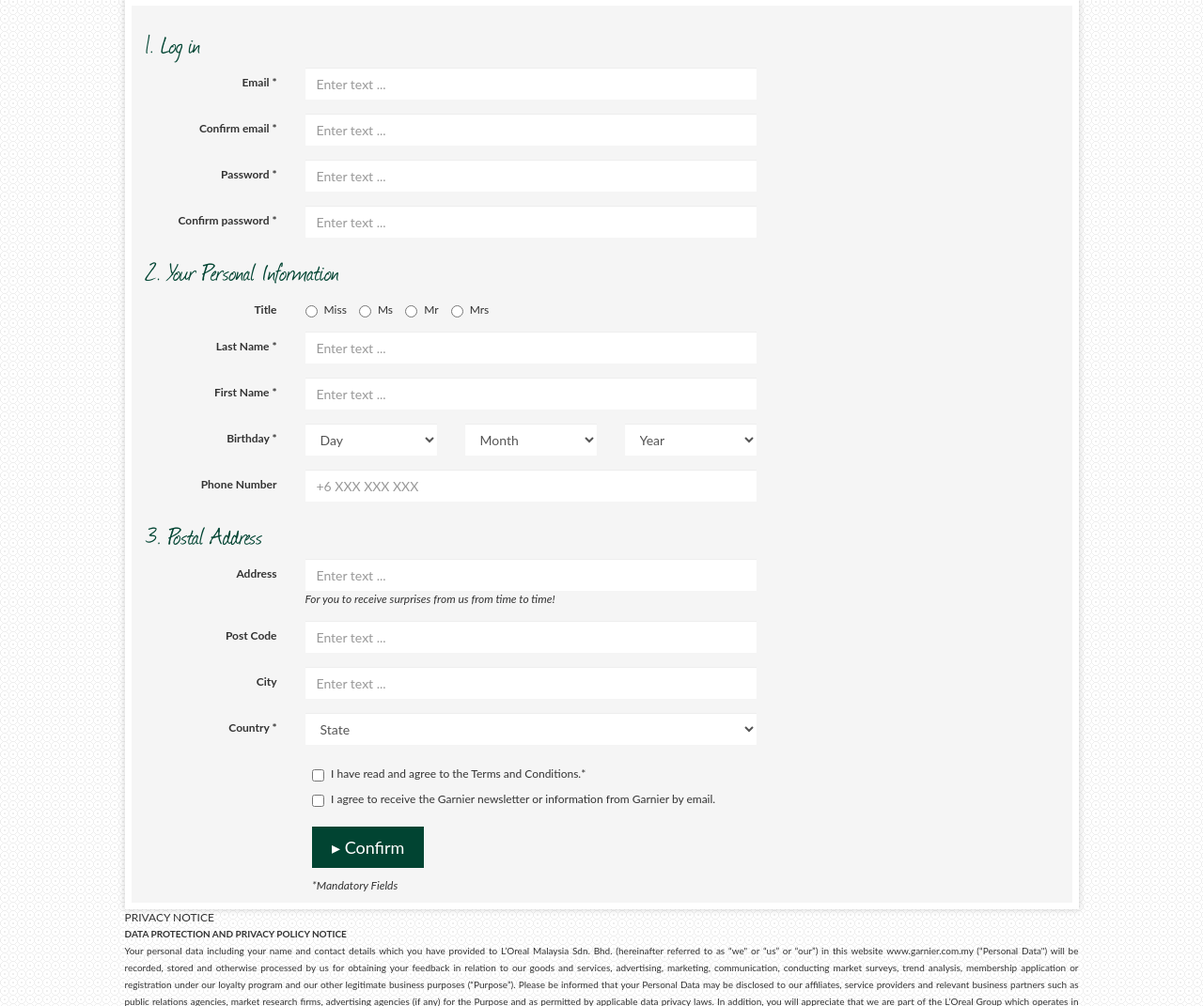
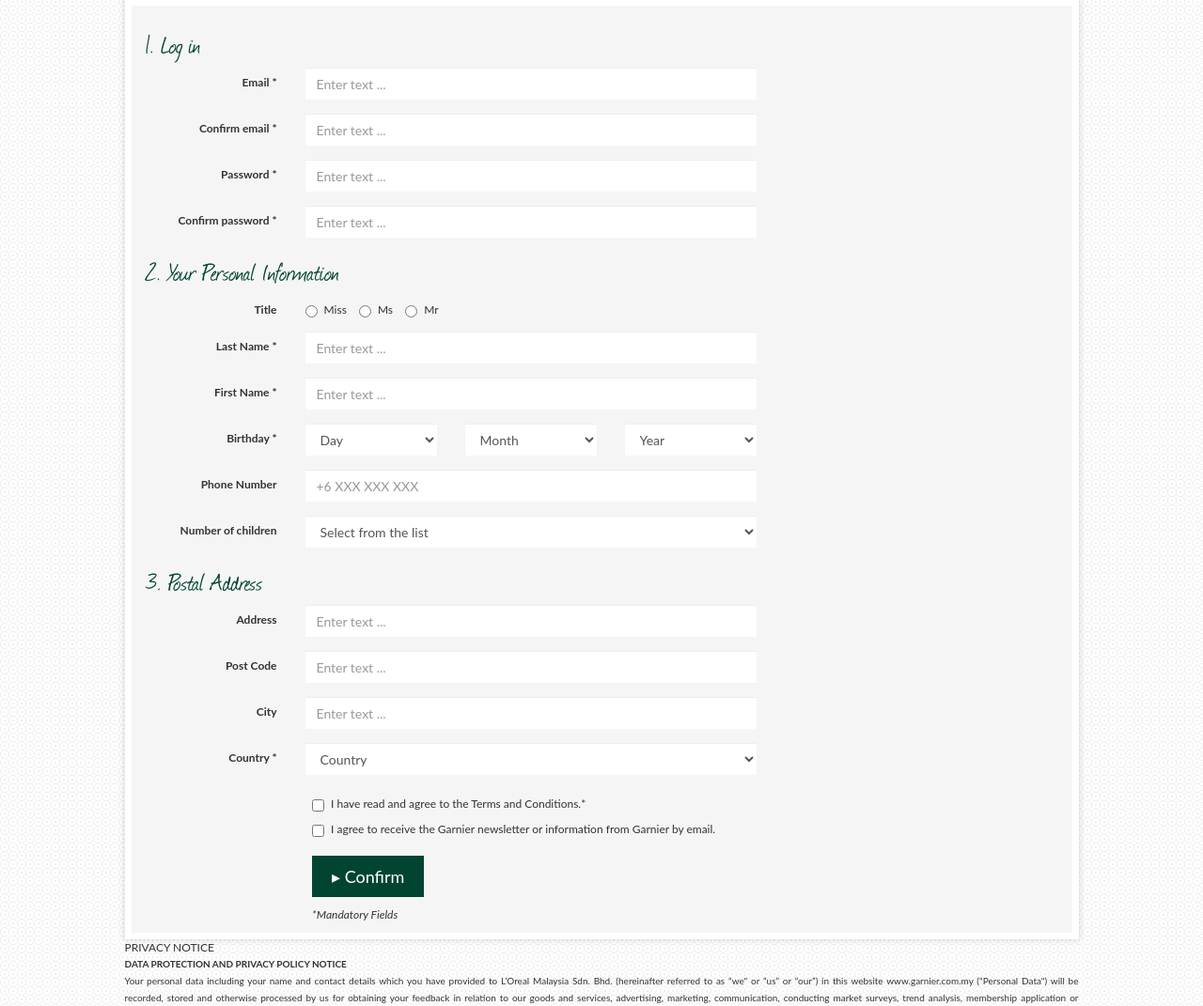
Before and after one commit to sina-rzp/Garnier, a PHP site: page /register.php in a window 1280 px wide. Shown: the part 345-1416 px from the top of the page at 94% size. Run offline with PHP 8.4, Linux system fonts and the light colour scheme.

Commit message:
latest update 5.22 March 6

```diff
--- a/css/style.css
+++ b/css/style.css
@@ -414,17 +414,19 @@ border-radius: 0;
 	max-width: 437px;
 }
 
+@media only screen and (max-width: 480px) {
+.tolak{
+	max-width: 300px;
+}
+}
 
-.tolak{
-	-webkit-box-shadow: 0px 0px 6px 1px rgba(97,97,97,0.24);
-	-moz-box-shadow: 0px 0px 6px 1px rgba(97,97,97,0.24);
-	box-shadow: 0px 0px 6px 1px rgba(97,97,97,0.24);
-	cursor: pointer;
-	height: 220px;
-	margin-right: -5px;
-	margin-bottom: 10px;
-	max-width: 437px;
+@media only screen and (max-width: 480px) {
+.box-p {
+  text-align: center;
+  max-width: 140px;
 }
+}
+
 
 .box{
 	margin: 20px;
--- a/index.php
+++ b/index.php
@@ -45,7 +45,7 @@ if (isset($_GET['logout'])){
 <!-- End of Slideshow -->
 
 <!-- Find Your Match -->
-		<div id="find-match">
+		<div id="find-match col-md-6 col-xs-6 ">
 
 				<div class="row">
 					<div class="container">
--- a/register.php
+++ b/register.php
@@ -39,6 +39,9 @@ if(isset($_POST['email'])){
         $retval = mail ($user->email,$subject,$message,$headers);
         header('location:success-register.php');
     }
+
+
+
 
 
 
@@ -110,35 +113,32 @@ include('_includes/header.php');
 											    <label for="inputPassword3" class="col-sm-3 control-label">Title </label>
 											    <div class="col-sm-9">
 											    	<label class="radio-inline">
-														<input type="radio" name="inlineRadioOptions" id="inlineRadio1" value="option1"> Miss
+														<input type="radio" name="title" id="inlineRadio1" value="Miss"> Miss
 														</label>
 														<label class="radio-inline">
-														  <input type="radio" name="inlineRadioOptions" id="inlineRadio2" value="option2"> Ms
+														  <input type="radio" name="title" id="inlineRadio2" value="Ms"> Ms
 														</label>
 														<label class="radio-inline">
-														  <input type="radio" name="inlineRadioOptions" id="inlineRadio3" value="option3"> Mr
-														</label>
-															<label class="radio-inline">
-														  <input type="radio" name="inlineRadioOptions" id="inlineRadio4" value="option3"> Mrs
+														  <input type="radio" name="title" id="inlineRadio3" value="Mr"> Mr
 														</label>
 											    </div>
 											</div>
 											<div class="form-group">
 											    <label for="inputPassword3" class="col-sm-3 control-label">Last Name * </label>
 											    <div class="col-sm-9">
-											      <input type="text" class="form-control" id="LastName" placeholder="Enter text ...">
+											      <input type="text" class="form-control" name="lastname" id="LastName" placeholder="Enter text ...">
 											    </div>
 											</div>
 											<div class="form-group">
 											    <label for="inputPassword3" class="col-sm-3 control-label">First Name * </label>
 											    <div class="col-sm-9">
-											      <input type="text" class="form-control" id="FirstName" placeholder="Enter text ...">
+											      <input type="text" class="form-control" name="firstname" id="FirstName" placeholder="Enter text ...">
 											    </div>
 											</div>
 											<div class="form-group">
 											    <label for="inputPassword3" class="col-sm-3 control-label">Birthday * </label>
 											    <div class="col-sm-3">
-											    		<select class="form-control" type="text" >
+											    		<select class="form-control" name="day" type="text" >
 															  <option>Day</option>
 															  <option>1</option>
 															  <option>2</option>
@@ -174,7 +174,7 @@ include('_includes/header.php');
 															</select>
 														</div>
 													<div class="col-sm-3">
-														<select class="form-control" type="text" >
+														<select class="form-control" name="month" type="text" >
 															 <option>Month</option>
 															 <option>1</option>
 															 <option>2</option>
@@ -191,72 +191,72 @@ include('_includes/header.php');
 														</select>
 													</div>
 													<div class="col-sm-3">
-														<select class="form-control" type="text" >
+														<select class="form-control" name="year" type="text" >
 															 <option>Year</option>
-															 <option>2015</option>
-															 <option>2014</option>
-															 <option>2013</option>
-															 <option>2012</option>
-															 <option>2011</option>
-															 <option>2010</option>
-															 <option>2009</option>
-															 <option>2008</option>
-															 <option>2007</option>
-															 <option>2006</option>
-															 <option>2005</option>
-															 <option>2004</option>
+                                                            <?php
+                                                            $i = 1950;
+                                                            while($i<date('Y')){
+                                                                echo "<option>$i</option>";
+                                                                $i++;
+                                                            }
+                                                            ?>
+                                                            ?>
 														</select>
 													</div>
 												</div>
 												<div class="form-group">
 													    <label for="inputPassword3" class="col-sm-3 control-label">Phone Number </label>
 													    <div class="col-sm-9">
-													      <input type="text" class="form-control" id="FirstName" placeholder="+6 XXX XXX XXX">
+													      <input type="text" class="form-control" id="FirstName" name="phone" placeholder="+6 XXX XXX XXX">
 													    </div>
 												</div>
 
-
+												<div class="form-group">
+												    <label for="inputPassword3" class="col-sm-3 control-label">Number of children</label>
+												    <div class="col-sm-9">
+												    	<select class="form-control" name="number_of_children" type="text" >
+															 <option>Select from the list</option>
+															 <option>0</option>
+															 <option>1</option>
+															 <option>2</option>
+															 <option>3</option>
+															 <option>4</option>
+															 <option>5</option>
+															 <option>More than 5</option>
+														</select>
+												    </div>
+												</div>
 												<div class="register-text">3. Postal Address</div>
 												<div class="form-group">
 												    <label for="inputPassword3" class="col-sm-3 control-label">Address</label>
 												    <div class="col-sm-9">
-												      <input type="text" class="form-control" id="LastName" placeholder="Enter text ...">
-												     <i>For you to receive surprises from us from time to time!</i>
+												      <input type="text" class="form-control" name="address" id="LastName" placeholder="Enter text ...">
 												    </div>
-
 												</div>
 												<div class="form-group">
 												    <label for="inputPassword3" class="col-sm-3 control-label">Post Code</label>
 												    <div class="col-sm-9">
-												      <input type="text" class="form-control" id="LastName" placeholder="Enter text ...">
+												      <input type="text" class="form-control" name="postcode" id="LastName" placeholder="Enter text ...">
 												    </div>
 												</div>
 												<div class="form-group">
 												    <label for="inputPassword3" class="col-sm-3 control-label">City</label>
 												    <div class="col-sm-9">
-												      <input type="text" class="form-control" id="LastName" placeholder="Enter text ...">
+												      <input type="text" class="form-control" name="city" id="LastName" placeholder="Enter text ...">
 												    </div>
 												</div>
 												<div class="form-group">
 												    <label for="inputPassword3" class="col-sm-3 control-label">Country *</label>
 												    <div class="col-sm-9">
-												    	<select class="form-control" type="text" >
-															 <option>State</option>
-															 <option>Selangor</option>
-															 <option>Kuala Lumpur</option>
-															 <option>Sarawak</option>
-															 <option>Johor</option>
-															 <option>Penang</option>
-															 <option>Sabah</option>
-															 <option>Perak</option>
-															 <option>Pahang</option>
-															 <option>Negeri Sembilan</option>
-															 <option>Kedah</option>
-															 <option>Malacca</option>
-															 <option>Terengganu</option>
-															 <option>Kelantan</option>
-															 <option>Perlis</option>
-															 <option>Labuan</option>
+												    	<select class="form-control" name="country" type="text" >
+															 <option>Country</option>
+															 <option>0</option>
+															 <option>1</option>
+															 <option>2</option>
+															 <option>3</option>
+															 <option>4</option>
+															 <option>5</option>
+															 <option>More than 5</option>
 														</select>
 												    </div>
 												</div>
@@ -266,7 +266,7 @@ include('_includes/header.php');
 													  	<div class="">
 														  	<div class="checkbox">
 															    <label>
-															      <input type="checkbox">  I have read and agree to the Terms and Conditions.*
+															      <input type="checkbox" required>  I have read and agree to the Terms and Conditions.*
 															    </label>
 															</div>
 														  	<div class="checkbox">
@@ -304,14 +304,14 @@ You may request for access to or correction of the Personal Data or limit the pr
 <!-- End OF Register Content -->
 
 <?php
-// if($_server["REQUEST_METHOD"] =="POST"){
-// 	$username =mysql_real_escape_string($_POST['username']);
-// 	$password =mysql_real_escape_string($_POST['password']);
-
-// 	echo "Username entered is: " . $username . "<br/>";
-// 	echo "Password entered is: " . $password;
-
-// }
+//if($_server["REQUEST_METHOD"] =="POST"){
+//	$username =mysql_real_escape_string($_POST['username']);
+//	$password =mysql_real_escape_string($_POST['password']);
+//
+//	echo "Username entered is: " . $username . "<br/>";
+//	echo "Password entered is: " . $password;
+//
+//}
 ?>
 
 
```
Also changed, not shown: 1 other file.
